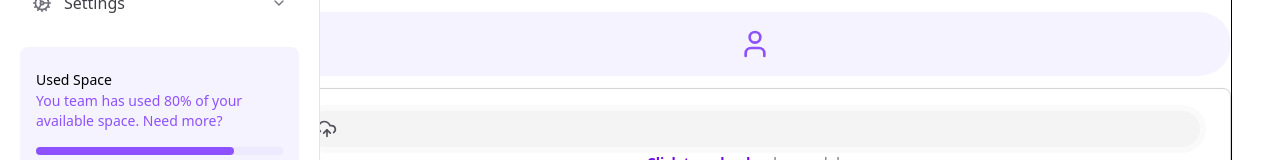
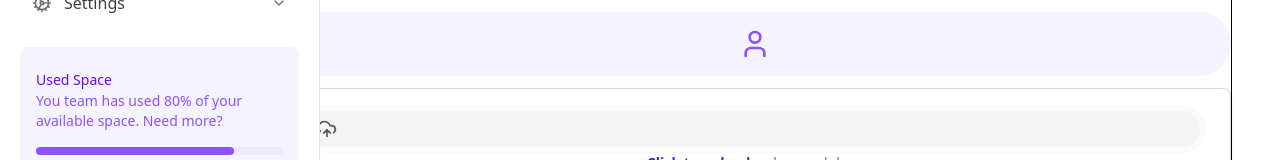
Before and after one commit to igortuag/tailwind-next, a Next.js app: page / in a window 1280 px wide. Shown: the part 485-645 px from the top of the page. Built offline with nearby package versions, Linux system fonts and the light colour scheme.

Commit message:
Refactor UsedSpaceWidget component to enhance dark mode styling

```diff
--- a/src/components/Sidebar/UsedSpaceWidget.tsx
+++ b/src/components/Sidebar/UsedSpaceWidget.tsx
@@ -1,27 +1,29 @@
 export const UsedSpaceWidget = () => {
   return (
-    <div className="flex flex-col gap-4 rounded-lg bg-violet-50 px-4 py-5">
+    <div className="flex flex-col gap-4 rounded-lg bg-violet-50 px-4 py-5 dark:bg-zinc-800">
       <div className="space-y-1">
-        <span className="text-sm/5 font-medium">Used Space</span>
-        <p className="text-sm/5 text-violet-500">
+        <span className="text-sm/5 font-medium text-violet-700 dark:text-zinc-100">
+          Used Space
+        </span>
+        <p className="text-sm/5 text-violet-500 dark:text-zinc-400">
           You team has used 80% of your available space. Need more?
         </p>
       </div>
 
-      <div className="h-2 rounded-full bg-violet-100">
-        <div className="h-2 rounded-full bg-violet-500 w-4/5" />
+      <div className="h-2 rounded-full bg-violet-100 dark:bg-zinc-700">
+        <div className="h-2 rounded-full bg-violet-500 w-4/5 dark:bg-violet-400" />
       </div>
 
       <div className="space-x-3">
         <button
           type="button"
-          className="text-sm font-medium text-violet-500  hover:text-violet-700"
+          className="text-sm font-medium text-violet-500  hover:text-violet-700 dark:text-violet-300 dark:hover:text-violet-200"
         >
           Dismiss
         </button>
         <button
           type="button"
-          className="text-sm font-medium text-violet-700  hover:text-violet-900"
+          className="text-sm font-medium text-violet-700  hover:text-violet-900 dark:text-zinc-300 dark:hover:text-zinc-100"
         >
           Upgrade plan
         </button>
```
